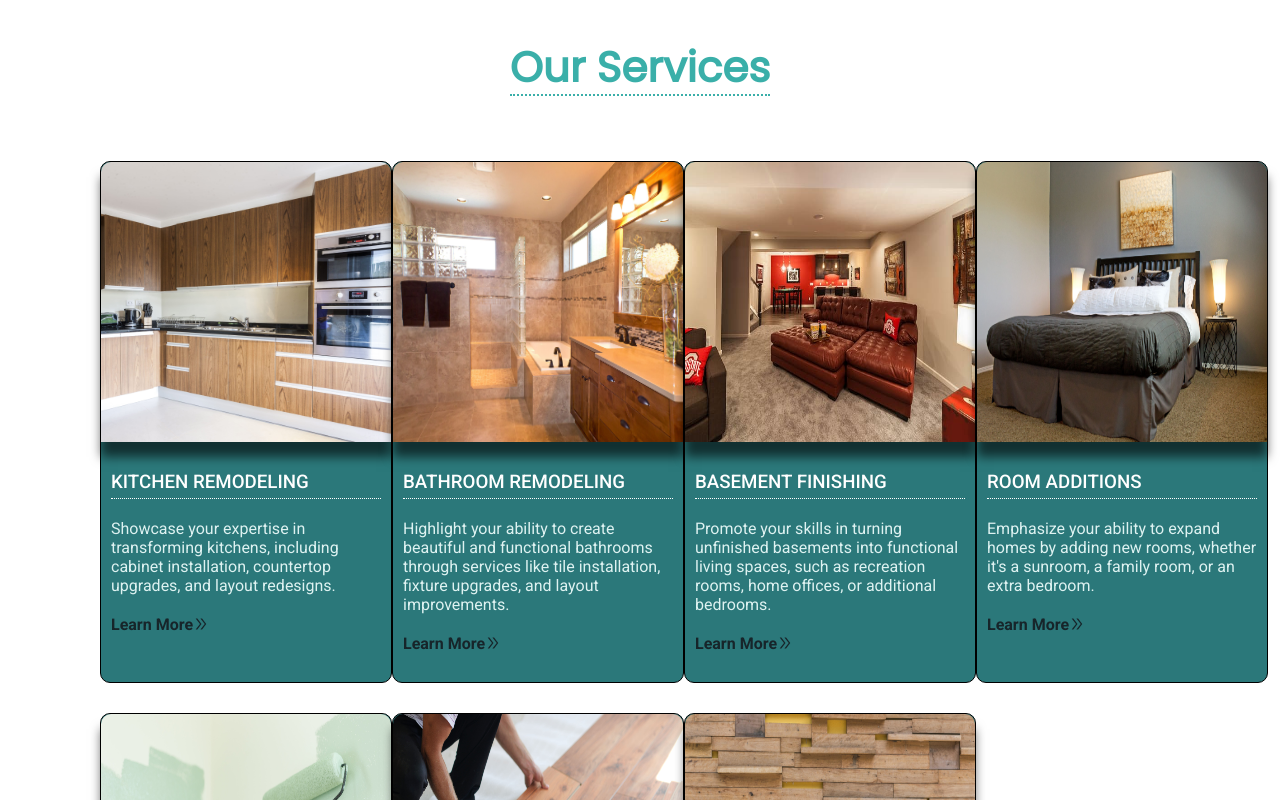
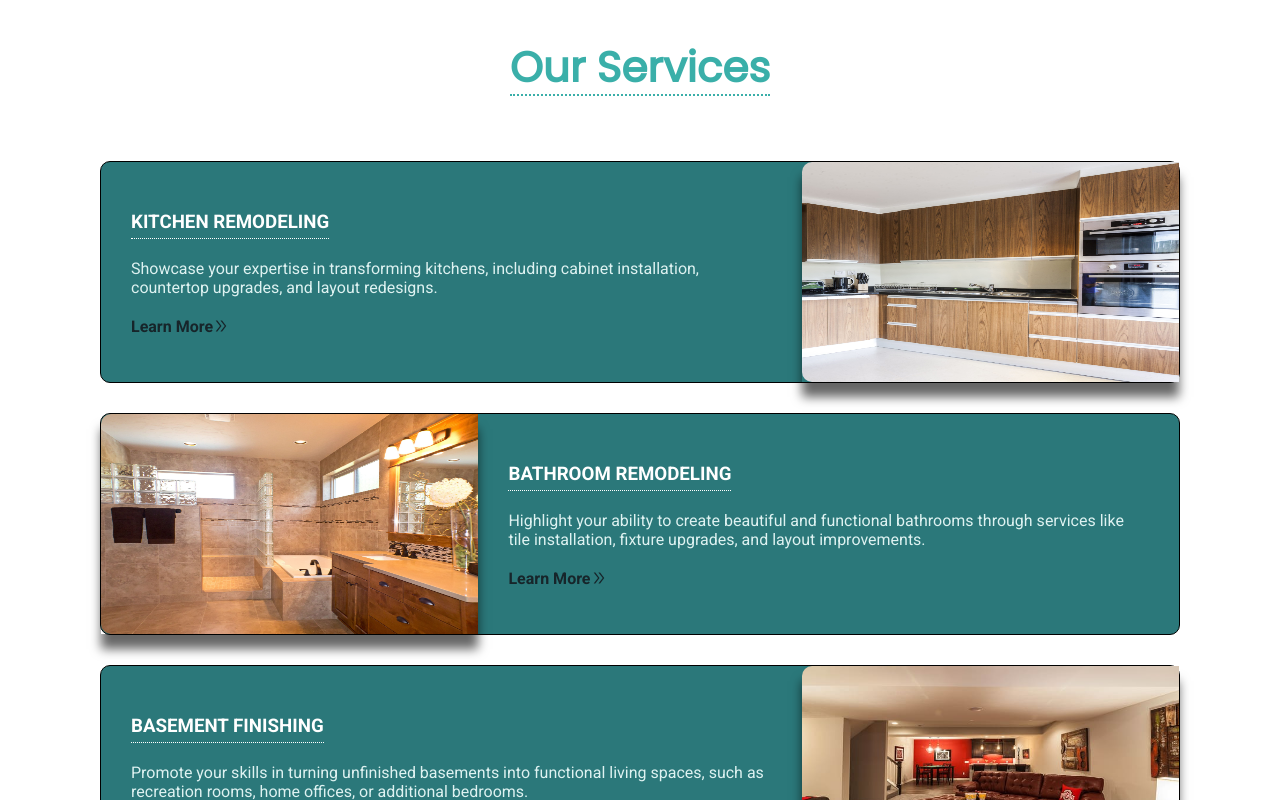
Before and after one commit to Wahaj-Ali/construction-web, a React (Create React App) app: page / in a window 1280 px wide. Shown: the part 1860-2660 px from the top of the page. Built offline with nearby package versions, Linux system fonts and the light colour scheme.

Commit message:
Redesign services section in the home page.

```diff
--- a/src/Components/ServiceOverview/ServiceOverview.css
+++ b/src/Components/ServiceOverview/ServiceOverview.css
@@ -1,13 +1,13 @@
 .serviceOverview {
-    width: 290px;
-    height: 520px;
+    /* width: 40%; */
+    height: 220px;
     border: 1px solid black;
     margin-top: 30px;
     background-color: #2b787a;
     color: #def2f1;
-    /* box-shadow: 3px 5px 9px 0px #5bbcbec7; */
     border-radius: 10px;
     transition: all 0.3s ease-out;
+    display: flex;
 }
 
 .serviceOverview:hover {
@@ -19,17 +19,29 @@
 }
 
 .sImg {
-    height: 280px;
-    width: 100%;
+    /* height: 250px; */
+    max-width: 380px;
+    width: 40%;
     box-shadow: none;
     -webkit-box-shadow: 0 15px 10px rgba(0, 0, 0, .6);
     box-shadow: 0 15px 10px rgba(0, 0, 0, .6);
 }
 
+.serviceOverview:nth-child(odd) .sImg {
+    order: 1;
+}
+
 .sImg img {
     width: 100%;
     height: 100%;
-    border-radius: 10px 10px 0 0;
+    border-radius: 10px 0 0 10px;
+}
+
+.serviceData {
+    display: flex;
+    flex-direction: column;
+    padding: 20px;
+    width: 70%;
 }
 
 .sHead {
@@ -42,7 +54,8 @@
     padding-bottom: 5px;
     border-bottom: 1px dotted;
     text-transform: uppercase;
-    font-weight: 500;
+    font-weight: 600;
+    width: fit-content;
 }
 
 .sDesc {
--- a/src/Components/ServiceOverview/ServiceOverview.jsx
+++ b/src/Components/ServiceOverview/ServiceOverview.jsx
@@ -1,6 +1,6 @@
 import React from 'react';
 import { Link } from 'react-router-dom';
-import {AiOutlineDoubleRight} from 'react-icons/ai';
+import { AiOutlineDoubleRight } from 'react-icons/ai';
 import './ServiceOverview.css';
 
 const ServiceOverview = ({ sImg, sName, sDesc, sLink }) => {
@@ -9,6 +9,7 @@ const ServiceOverview = ({ sImg, sName, sDesc, sLink }) => {
             <div className="sImg">
                 <img src={sImg} alt={sName} />
             </div>
+            <div className="serviceData">
                 <div className="sHead">
                     <Link to={`services/${sLink}`} className='link' id='nameLink'><h3>{sName}</h3></ Link>
                 </div>
@@ -19,6 +20,7 @@ const ServiceOverview = ({ sImg, sName, sDesc, sLink }) => {
 
                 <Link to={`services/${sLink}`} className='link'><p className="seeMoreBtn">Learn More <AiOutlineDoubleRight /></p></Link>
             </div>
+        </div>
     )
 }
 
--- a/src/Pages/Home/Home.css
+++ b/src/Pages/Home/Home.css
@@ -51,6 +51,6 @@
 }
 
 .hsSec {
-    display: grid;
-    grid-template-columns: repeat(4,1fr);
+    display: flex;
+    flex-direction: column;
 }
```
Lines whose indentation alone changed are shown as unchanged.
